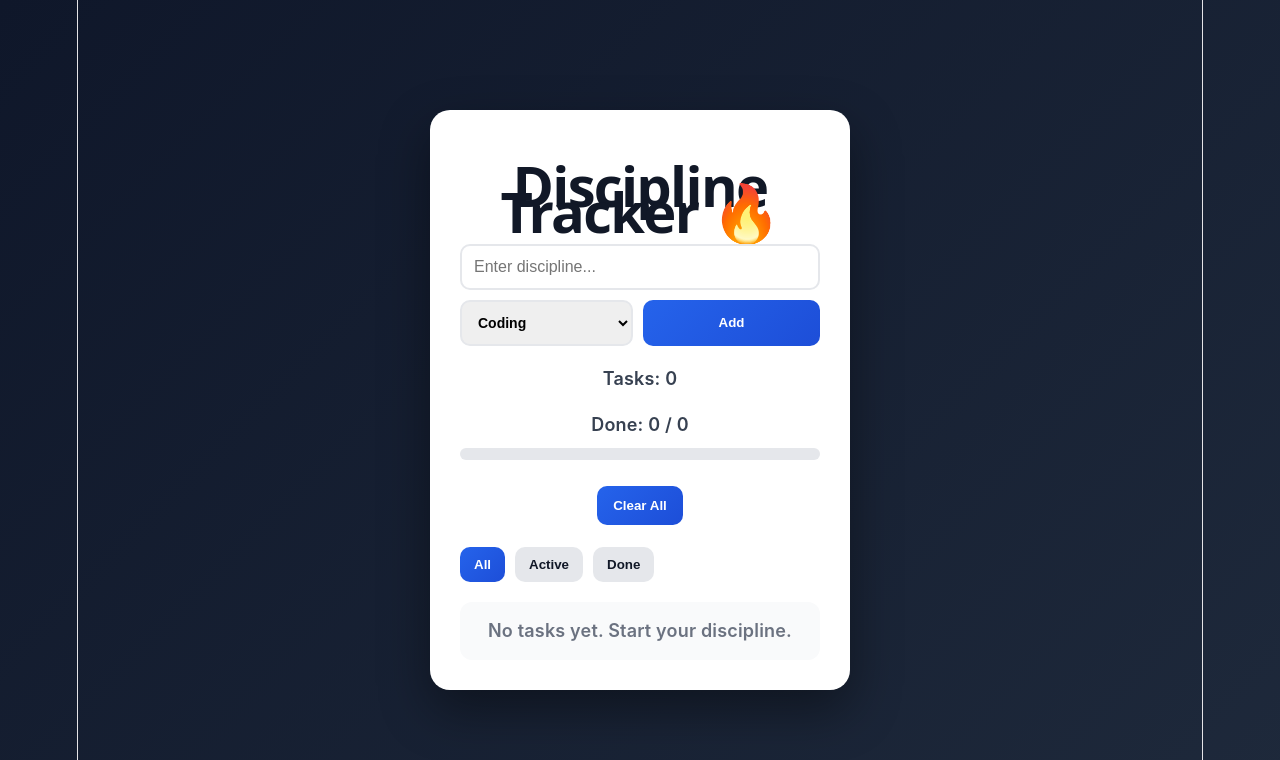
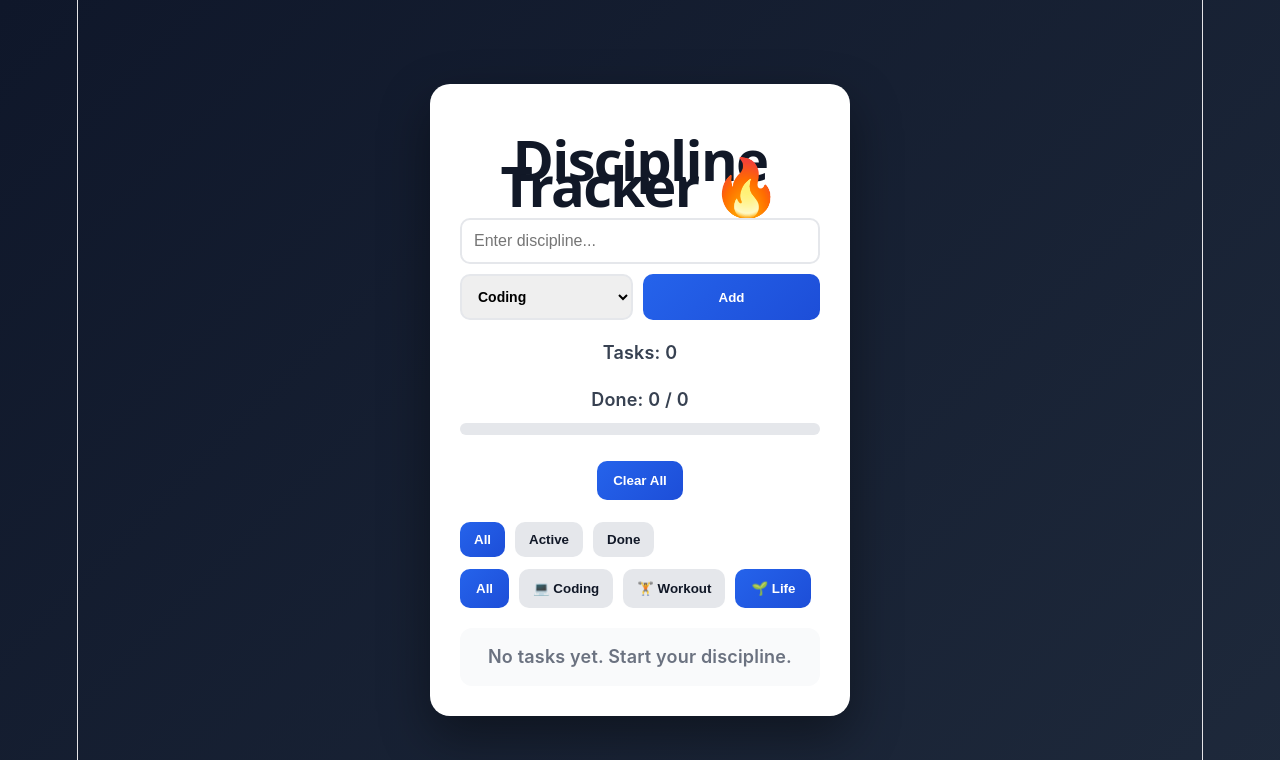
Before and after one commit to evolflow/js-journey-part-2, a React (Vite) app: page / in a window 1280 px wide. Shown: the top 760 px of the page. Built offline with nearby package versions, Linux system fonts and the light colour scheme.

Commit message:
Session 33: add category filters

```diff
--- a/src/App.jsx
+++ b/src/App.jsx
@@ -10,14 +10,21 @@ function App() {
   });
 
   const [filter, setFilter] = useState("all");
+  const [categoryFilter, setCategoryFilter] = useState("all");
 
   useEffect(() => {
     localStorage.setItem("tasks", JSON.stringify(tasks));
   }, [tasks]);
 
   const filteredTasks = tasks.filter((task) => {
-    if (filter === "active") return !task.done;
-    if (filter === "done") return task.done;
+    // status filter
+    if (filter === "active" && task.done) return false;
+    if (filter === "done" && !task.done) return false;
+
+    // category filter
+    if (categoryFilter !== "all" && task.category !== categoryFilter)
+      return false;
+
     return true;
   });
 
@@ -108,6 +115,53 @@ function App() {
           </button>
         </div>
 
+        <div className="filter-buttons">
+          <button
+            className={
+              categoryFilter === "all"
+                ? "filter-btn-active-filter"
+                : "filter-btn"
+            }
+            onClick={() => setCategoryFilter("all")}
+          >
+            All
+          </button>
+
+          <button
+            className={
+              categoryFilter === "Coding"
+                ? "filter-btn active filter"
+                : "filter-btn"
+            }
+            onClick={() => setCategoryFilter("Coding")}
+          >
+            💻 Coding
+          </button>
+
+          <button
+            className={
+              categoryFilter === "Dance"
+                ? "filter-btn active-filter"
+                : "filter-btn"
+            }
+            onClick={() => setCategoryFilter("Workout")}
+          >
+            🏋️ Workout
+          </button>
+
+          <button
+            className={
+              categoryFilter === "life"
+                ? "filter-btn active-filter"
+                : "filtet-btn"
+            }
+            onClick={() => setCategoryFilter("Life")}
+          >
+            {" "}
+            🌱 Life
+          </button>
+        </div>
+
         <DisciplineList
           tasks={filteredTasks}
           allTasks={tasks}
```
